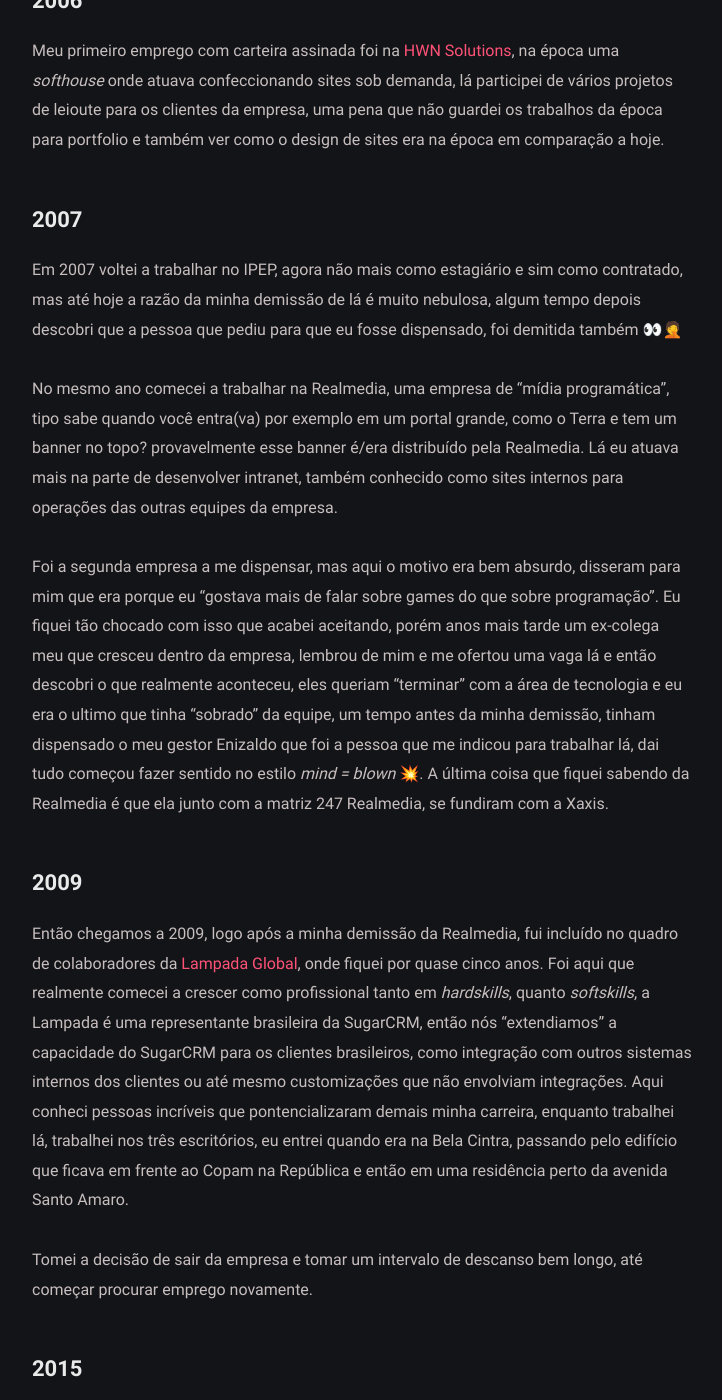
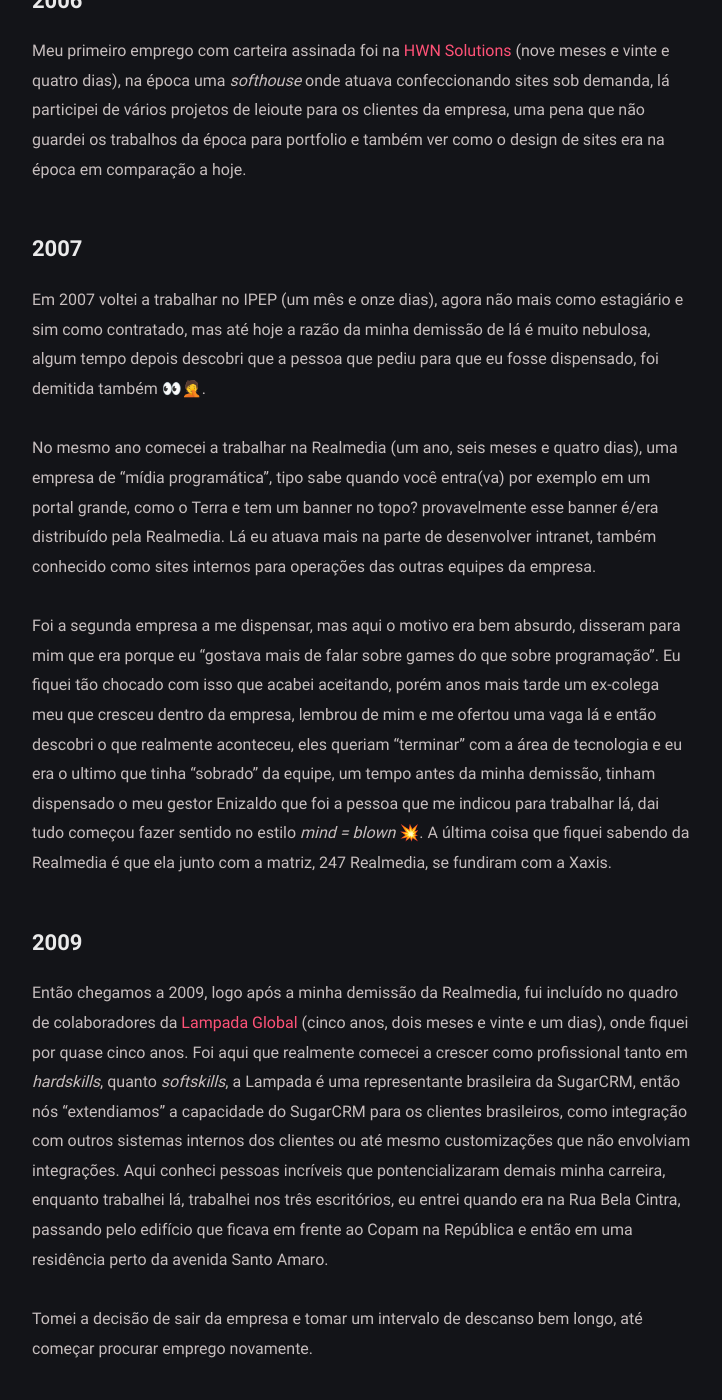
Before and after one commit to rafaelmartines/rafaelmartines.github.io, a Jekyll site: the page built from carreira.md, in a window 1280 px wide and 1400 px high, scrolled down 851 px. Shown: the whole window, without its empty margins (278-1000 px from the left). Built offline with Jekyll 4.4.1, drawn with Linux system fonts in a browser that asks for light colours; some of the changed text lies outside the part shown.

Commit message:
chore:carreira.md updated

```diff
--- a/carreira.md
+++ b/carreira.md
@@ -16,37 +16,37 @@
 
 ## 2006
 
-Meu primeiro emprego com carteira assinada foi na [HWN Solutions](http://hwn.solutions/), na época uma *softhouse* onde atuava confeccionando sites sob demanda, lá participei de vários projetos de leioute para os clientes da empresa, uma pena que não guardei os trabalhos da época para portfolio e também ver como o design de sites era na época em comparação a hoje.
+Meu primeiro emprego com carteira assinada foi na [HWN Solutions](http://hwn.solutions/) (nove meses e vinte e quatro dias), na época uma *softhouse* onde atuava confeccionando sites sob demanda, lá participei de vários projetos de leioute para os clientes da empresa, uma pena que não guardei os trabalhos da época para portfolio e também ver como o design de sites era na época em comparação a hoje.
 
 ## 2007
 
-Em 2007 voltei a trabalhar no IPEP, agora não mais como estagiário e sim como contratado, mas até hoje a razão da minha demissão de lá é muito nebulosa, algum tempo depois descobri que a pessoa que pediu para que eu fosse dispensado, foi demitida também 👀🤦
+Em 2007 voltei a trabalhar no IPEP (um mês e onze dias), agora não mais como estagiário e sim como contratado, mas até hoje a razão da minha demissão de lá é muito nebulosa, algum tempo depois descobri que a pessoa que pediu para que eu fosse dispensado, foi demitida também 👀🤦.
 
-No mesmo ano comecei a trabalhar na Realmedia, uma empresa de "mídia programática", tipo sabe quando você entra(va) por exemplo em um portal grande, como o Terra e tem um banner no topo? provavelmente esse banner é/era distribuído pela Realmedia. Lá eu atuava mais na parte de desenvolver intranet, também conhecido como sites internos para operações das outras equipes da empresa.
+No mesmo ano comecei a trabalhar na Realmedia (um ano, seis meses e quatro dias), uma empresa de "mídia programática", tipo sabe quando você entra(va) por exemplo em um portal grande, como o Terra e tem um banner no topo? provavelmente esse banner é/era distribuído pela Realmedia. Lá eu atuava mais na parte de desenvolver intranet, também conhecido como sites internos para operações das outras equipes da empresa.
 
-Foi a segunda empresa a me dispensar, mas aqui o motivo era bem absurdo, disseram para mim que era porque eu "gostava mais de falar sobre games do que sobre programação". Eu fiquei tão chocado com isso que acabei aceitando, porém anos mais tarde um ex-colega meu que cresceu dentro da empresa, lembrou de mim e me ofertou uma vaga lá e então descobri o que realmente aconteceu, eles queriam "terminar" com a área de tecnologia e eu era o ultimo que tinha "sobrado" da equipe, um tempo antes da minha demissão, tinham dispensado o meu gestor Enizaldo que foi a pessoa que me indicou para trabalhar lá, dai tudo começou fazer sentido no estilo *mind = blown* 💥. A última coisa que fiquei sabendo da Realmedia é que ela junto com a matriz 247 Realmedia, se fundiram com a Xaxis.
+Foi a segunda empresa a me dispensar, mas aqui o motivo era bem absurdo, disseram para mim que era porque eu "gostava mais de falar sobre games do que sobre programação". Eu fiquei tão chocado com isso que acabei aceitando, porém anos mais tarde um ex-colega meu que cresceu dentro da empresa, lembrou de mim e me ofertou uma vaga lá e então descobri o que realmente aconteceu, eles queriam "terminar" com a área de tecnologia e eu era o ultimo que tinha "sobrado" da equipe, um tempo antes da minha demissão, tinham dispensado o meu gestor Enizaldo que foi a pessoa que me indicou para trabalhar lá, dai tudo começou fazer sentido no estilo *mind = blown* 💥. A última coisa que fiquei sabendo da Realmedia é que ela junto com a matriz, 247 Realmedia, se fundiram com a Xaxis.
 
 ## 2009
 
-Então chegamos a 2009, logo após a minha demissão da Realmedia, fui incluído no quadro de colaboradores da [Lampada Global](https://www.lampadaglobal.com.br/), onde fiquei por quase cinco anos. Foi aqui que realmente comecei a crescer como profissional tanto em *hardskills*, quanto *softskills*, a Lampada é uma representante brasileira da SugarCRM, então nós "extendiamos" a capacidade do SugarCRM para os clientes brasileiros, como integração com outros sistemas internos dos clientes ou até mesmo customizações que não envolviam integrações. Aqui conheci pessoas incríveis que pontencializaram demais minha carreira, enquanto trabalhei lá, trabalhei nos três escritórios, eu entrei quando era na Bela Cintra, passando pelo edifício que ficava em frente ao Copam na República e então em uma residência perto da avenida Santo Amaro.
+Então chegamos a 2009, logo após a minha demissão da Realmedia, fui incluído no quadro de colaboradores da [Lampada Global](https://www.lampadaglobal.com.br/) (cinco anos, dois meses e vinte e um dias), onde fiquei por quase cinco anos. Foi aqui que realmente comecei a crescer como profissional tanto em *hardskills*, quanto *softskills*, a Lampada é uma representante brasileira da SugarCRM, então nós "extendiamos" a capacidade do SugarCRM para os clientes brasileiros, como integração com outros sistemas internos dos clientes ou até mesmo customizações que não envolviam integrações. Aqui conheci pessoas incríveis que pontencializaram demais minha carreira, enquanto trabalhei lá, trabalhei nos três escritórios, eu entrei quando era na Rua Bela Cintra, passando pelo edifício que ficava em frente ao Copam na República e então em uma residência perto da avenida Santo Amaro.
 
 Tomei a decisão de sair da empresa e tomar um intervalo de descanso bem longo, até começar procurar emprego novamente.
 
 ## 2015
 
-Depois de um bom descanso, começo a procurar emprego e então apareceu a oportunidade de trabalhar na [SisAlu - Sistema de Gestão Escolar](https://sisalu.com.br/), a maior vantagem de trabalhar lá é que a empresa fica na Praça da Árvore, bem pertinho de onde moro. Lá minhas atividades envolviam dar suporte a versão para navegadores do TutorWeb, que é um software escrito em Visual Basic, criação do dono da SisAlu, e que de tanta demanda o dono da SisAlu resolveu criar a versão web.
+Depois de um bom descanso, começo a procurar emprego e então apareceu a oportunidade de trabalhar na [SisAlu - Sistema de Gestão Escolar](https://sisalu.com.br/) (seis meses e dezessete dias), a maior vantagem de trabalhar lá é que a empresa fica próximo ao Metrô Praça da Árvore, bem pertinho de onde moro. Lá minhas atividades envolviam dar suporte a versão para navegadores do TutorWeb, que é um software escrito em Visual Basic, criação do dono da SisAlu e que de tanta demanda por parte dos clientes o dono da SisAlu resolveu criar a versão web.
 
 Por causa do clima e de discordâncias de idéias acabei pedindo o meu desligamento do quadro de funcionários.
 
 ## 2016
 
-Longevo, o segundo grande marco na minha carreira como engenheiro de software, fui literalmente o primeiro membro da equipe de desenvolvedores ~~sem contar o meu gestor~~, o objetivo aqui era grande, migrar um sistema legado de gestão municipal para tecnologias atuais, foi nessa época que criei uma grande intimidade com o [framework Symfony](https://symfony.com/) e o [Sonata](https://symfony.com/projects/sonataproject). Na época eu não tinha conhecimento nenhum no Symfony e para aumentar ainda mais o desafio tinha acabado de sair a versão 3.0 que difere muito da versão 2.0 que é que mais tinha conteúdo para consulta no [Stack Overflow](https://stackoverflow.com/), aqui também conheci pessoas incríveis que me ajudaram bastante nessa tarefa tortuosa que foi a migração. Infelizmente com experiência que tenho hoje, percebo que muitas decisões erradas foram tomadas e eu por falta de experiência suficiente em *hardskills* e *softskills* não tive como questionar ou me posicionar a respeito.
+Longevo (um ano, quatro meses e cinco dias), o segundo grande marco na minha carreira como engenheiro de software, fui literalmente o primeiro membro da equipe de desenvolvedores ~~sem contar o meu gestor~~, o objetivo aqui era grande, migrar um sistema legado de gestão municipal para tecnologias atuais, foi nessa época que criei uma grande intimidade com o [framework Symfony](https://symfony.com/) e o [Sonata](https://symfony.com/projects/sonataproject). Na época eu não tinha conhecimento nenhum no Symfony e para aumentar ainda mais o desafio tinha acabado de sair a versão 3.0 que difere muito da versão 2.0 que é que mais tinha conteúdo para consulta no [Stack Overflow](https://stackoverflow.com/), aqui também conheci pessoas incríveis que me ajudaram bastante nessa tarefa tortuosa que foi a migração. Infelizmente com experiência que tenho hoje, percebo que muitas decisões erradas foram tomadas e eu por falta de experiência suficiente em *hardskills* e *softskills* não tive como questionar ou me posicionar a respeito.
 
 A Longevo infelizmente acabou encerrando as suas atividades em São Paulo e o projeto de migração hoje está nas mãos da empresa [Lliege](https://lliege.com.br/), onde, pelo pouco que fiquei sabendo, o projeto já avançou muito.
 
 ## 2017
 
-Enquanto trabalhava na Longevo, surgiu a oportunidade de tentar ~~mais uma vez~~ entrar na [Just Digital](https://justdigital.com.br/) ou Just 💁 como preferir. Aqui comecei a aprender a "mexer" com [Drupal](https://www.drupal.org/), inclusive tenho até [um certificado de um curso que fiz na Acquia](https://drive.google.com/file/d/0By65WrH4cV36TGRwWjRaMkxpN28/view?resourcekey=0-1g6RZ1EB3rrwMS0eSa7mkQ), mas acabei então sendo alocado para trabalhar na [Ideal Invest](https://www.pravaler.com.br/) como "consultor da Just" para dar manutenção no sistema legado da empresa, então trabalhei entre 2017 e 2018 como consultor até surgir a oportunidade de ingressar oficialmente no quadro de funcionários da Ideal Invest, hoje conhecida como PRAVALER.
+Enquanto trabalhava na Longevo, surgiu a oportunidade de tentar ~~mais uma vez~~ entrar na [Just Digital](https://justdigital.com.br/) (sete meses e dezesseis dias) ou Just 💁 como preferir. Aqui comecei a dar os primeiros passos com [Drupal](https://www.drupal.org/), principal ferramenta da empresa, inclusive tenho até [um certificado de um curso que fiz na Acquia](https://drive.google.com/file/d/0By65WrH4cV36TGRwWjRaMkxpN28/view?resourcekey=0-1g6RZ1EB3rrwMS0eSa7mkQ), mas acabei então sendo alocado para trabalhar na [Ideal Invest](https://www.pravaler.com.br/) como "consultor da Just" para dar manutenção no sistema legado da empresa, então trabalhei entre 2017 e 2018 como consultor até surgir a oportunidade de ingressar oficialmente no quadro de funcionários da Ideal Invest, hoje conhecida como PRAVALER.
 
 ## 2018 até hoje
 
```
